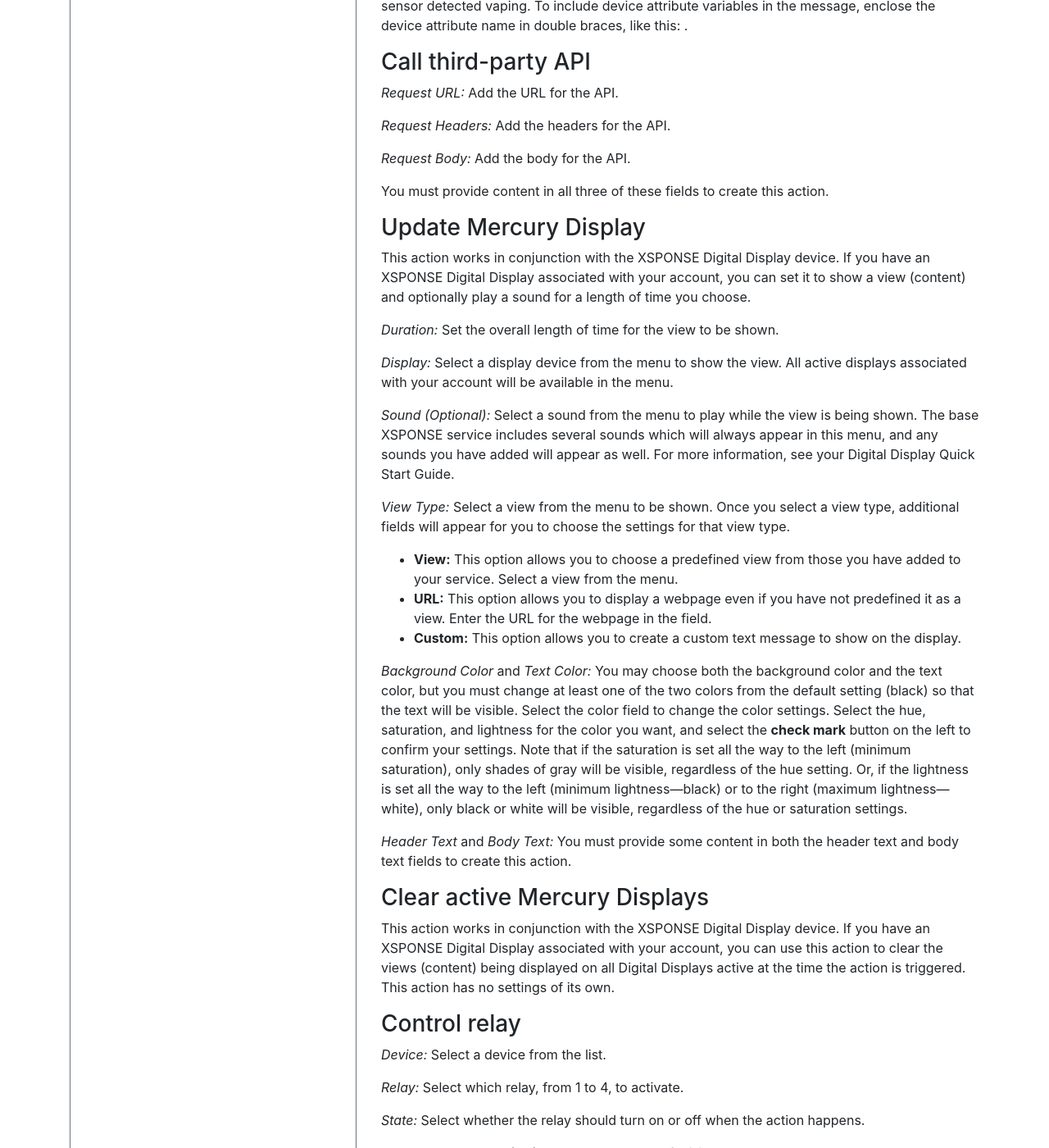
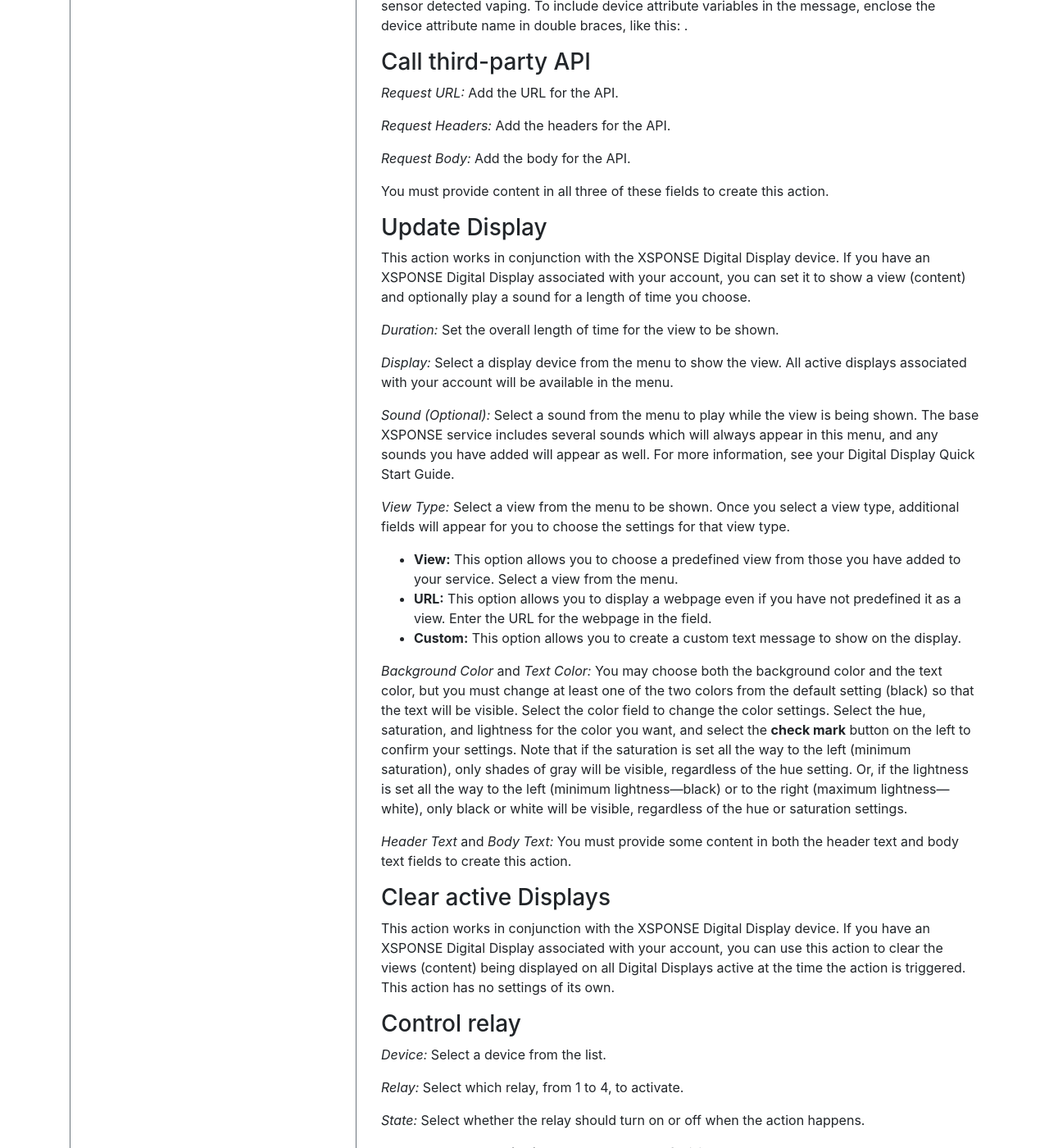
Before and after one commit to NrsSystems/docs, a Jekyll site: the page built from general-ops/action-plans.md, in a window 1280 px wide and 1400 px high, scrolled down 2125 px. Shown: the whole window at 82% size. Built offline with Jekyll 4.4.1, drawn with Linux system fonts in a browser that asks for light colours; our own code applies the rules of GitHub Pages for plain Markdown files.

Commit message:
Update action-plans.md
Removed "Mercury" from the headings for "Update [Mercury] Display" and "Clear active [Mercury] Display". Per @kyle-nrs the UI has already been updated accordingly.

```diff
--- a/general-ops/action-plans.md
+++ b/general-ops/action-plans.md
@@ -38,7 +38,7 @@ _Request Body:_ Add the body for the API.
 
 You must provide content in all three of these fields to create this action.
 
-### Update Mercury Display
+### Update Display
 This action works in conjunction with the XSPONSE Digital Display device. If you have an XSPONSE Digital Display associated with your account, you can set it to show a view (content) and optionally play a sound for a length of time you choose.
 
 _Duration:_ Set the overall length of time for the view to be shown.
@@ -56,7 +56,7 @@ _Background Color_ and _Text Color:_ You may choose both the background color an
 
 _Header Text_ and _Body Text:_ You must provide some content in both the header text and body text fields to create this action.
 
-### Clear active Mercury Displays
+### Clear active Displays
 This action works in conjunction with the XSPONSE Digital Display device. If you have an XSPONSE Digital Display associated with your account, you can use this action to clear the views (content) being displayed on all Digital Displays active at the time the action is triggered. This action has no settings of its own.
 
 ### Control relay
```
